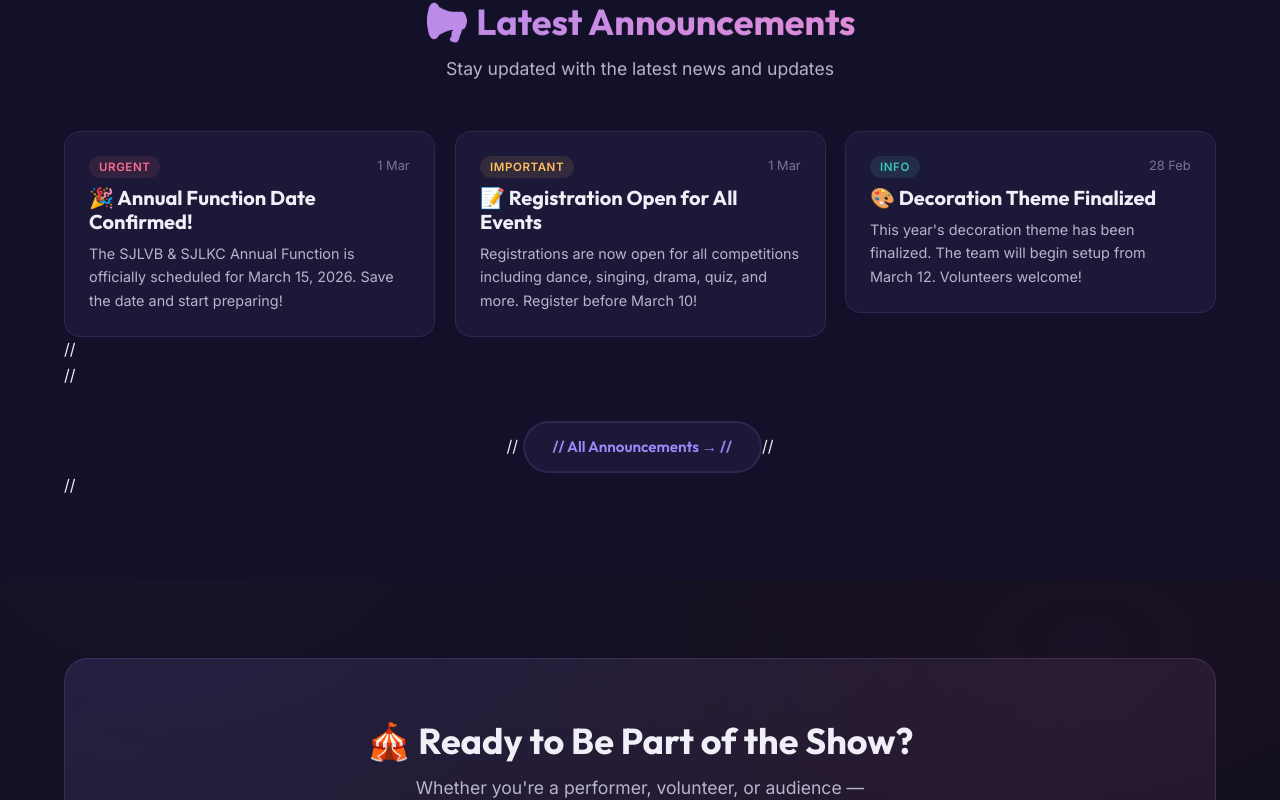
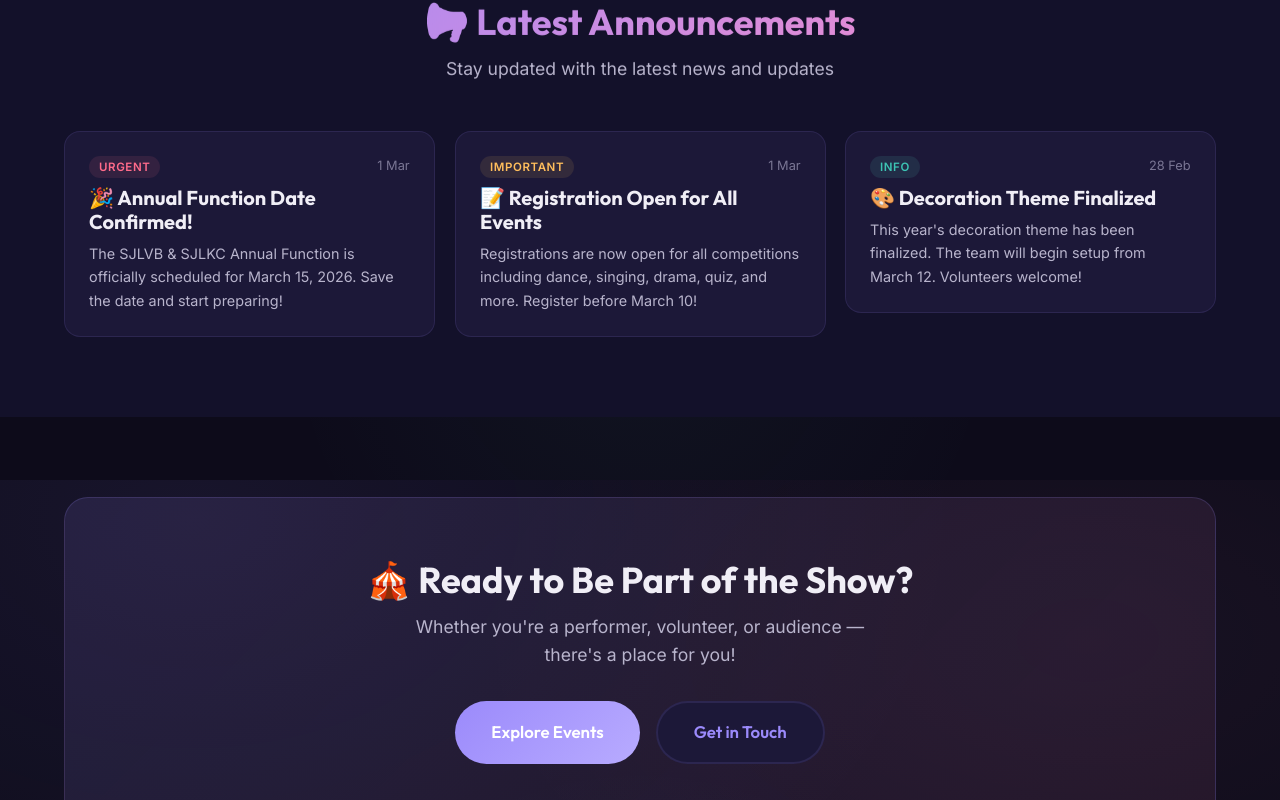
Before and after one commit to Vatsal636/sjlvb-annual-function, a Next.js app: page / in a window 1280 px wide. Shown: the part 1920-2720 px from the top of the page. Built offline with nearby package versions, Linux system fonts and the light colour scheme.

Commit message:
Remove commented-out ScrollReveal and link markup
Removed commented-out ScrollReveal component and related markup.

```diff
--- a/src/app/page.js
+++ b/src/app/page.js
@@ -186,13 +186,6 @@ export default function HomePage() {
               <p>Announcements will appear here</p>
             </div>
           )}
-          // <ScrollReveal animation="fade-up" delay={300}>
-          //   <div style={{ textAlign: 'center', marginTop: 32 }}>
-          //     <Link href="/announcements" className="btn btn-secondary">
-          //       All Announcements →
-          //     </Link>
-          //   </div>
-          // </ScrollReveal>
         </div>
       </section>
 
```
